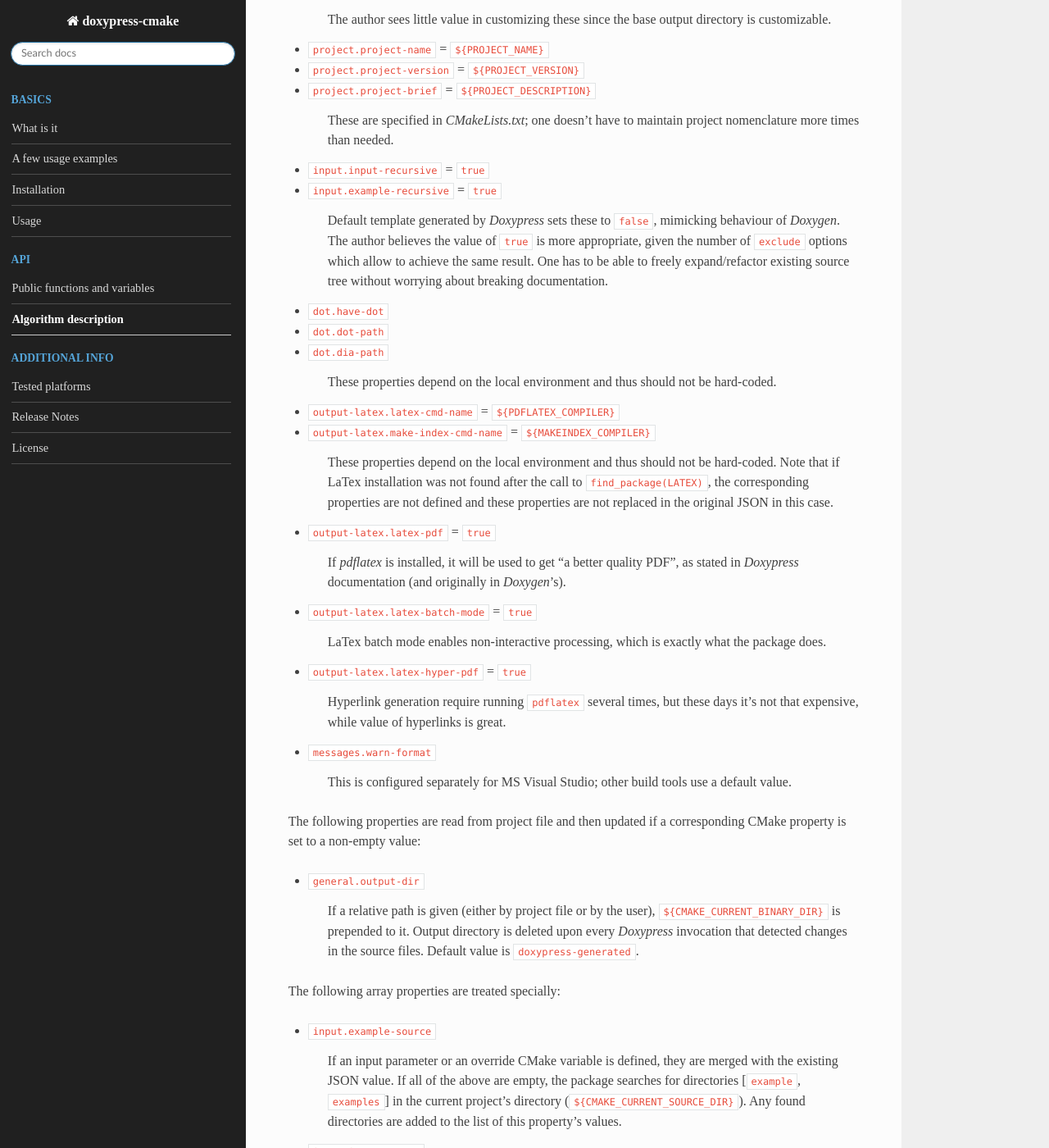
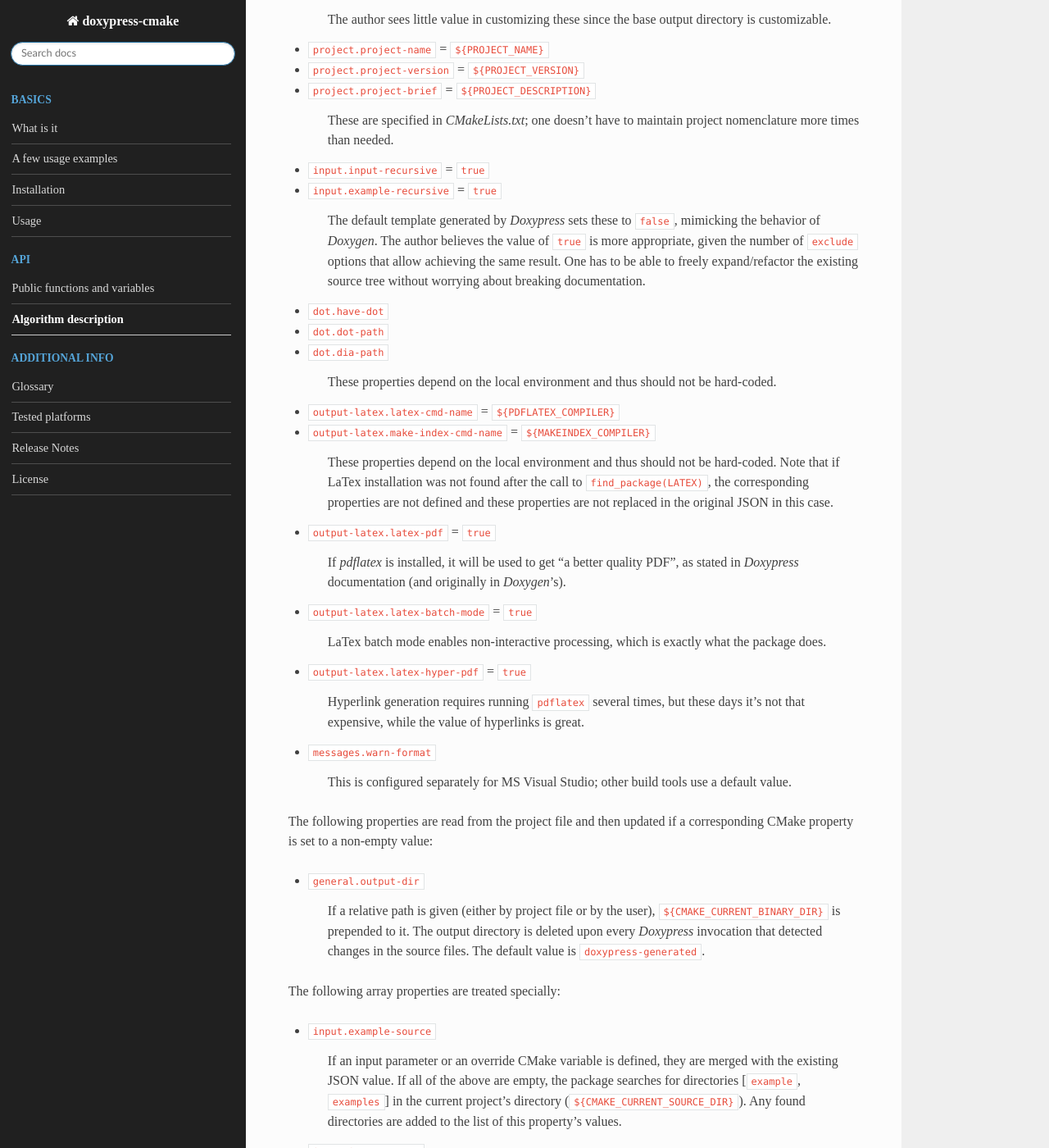
Before and after one commit to igor-chalenko/doxypress-cmake, a Sphinx documentation site: the page built from doc/source/description.rst, in a window 1280 px wide and 1400 px high, scrolled down 417 px. Shown: the whole window at 82% size. Built offline with Sphinx 7.4.7 and the Read the Docs theme 2.0.0, drawn with Linux system fonts in a browser that asks for light colours.

Commit message:
DP-37 Intermediate commit.

```diff
--- a/CMakeLists.txt
+++ b/CMakeLists.txt
@@ -28,8 +28,7 @@
 if (DEFINED CMAKE_INSTALL_LIBDIR)
     set(config_install_dir "${CMAKE_INSTALL_LIBDIR}/cmake/${PROJECT_NAME}")
 
-    install(FILES
-            ${CMAKE_CURRENT_SOURCE_DIR}/cmake/DoxypressCMake.cmake
+    install(DIRECTORY "${CMAKE_CURRENT_SOURCE_DIR}/cmake"
             DESTINATION ${config_install_dir})
 else()
     message(WARNING "CMAKE_INSTALL_LIBDIR is required (install step skipped).")
--- a/doc/source/BasicPlugin.rst
+++ b/doc/source/DoxypressCMake.rst
@@ -1,2 +1 @@
-.. cmake-module:: BasicPlugin.cmake
 .. cmake-module:: ../../cmake/DoxypressCMake.cmake
--- /dev/null
+++ b/doc/source/DoxypressCommon.rst
@@ -0,0 +1 @@
+.. cmake-module:: ../../cmake/DoxypressCommon.cmake
--- /dev/null
+++ b/doc/source/Setters.rst
@@ -0,0 +1 @@
+.. cmake-module:: ../../cmake/Setters.cmake
--- a/doc/source/description.rst
+++ b/doc/source/description.rst
@@ -29,11 +29,12 @@
 * ``input.input-recursive`` = ``true``
 * ``input.example-recursive`` = ``true``
 
-   Default template generated by `Doxypress` sets these to ``false``, mimicking
-   behaviour of `Doxygen`. The author believes the value of ``true`` is more
-   appropriate, given the number of ``exclude`` options which allow to achieve
-   the same result. One has to be able to freely expand/refactor existing
-   source tree without worrying about breaking documentation.
+   The default template generated by `Doxypress` sets these to ``false``,
+   mimicking the behavior of `Doxygen`. The author believes the value of
+   ``true`` is more appropriate, given the number of ``exclude`` options that
+   allow achieving the same result. One has to be able to freely
+   expand/refactor the existing source tree without worrying about breaking
+   documentation.
 
 * ``dot.have-dot``
 * ``dot.dot-path``
@@ -62,24 +63,24 @@
 
 * ``output-latex.latex-hyper-pdf`` = ``true``
 
-   Hyperlink generation require running ``pdflatex`` several times, but these
-   days it's not that expensive, while value of hyperlinks is great.
+   Hyperlink generation requires running ``pdflatex`` several times, but these
+   days it's not that expensive, while the value of hyperlinks is great.
 
 * ``messages.warn-format``
 
    This is configured separately for MS Visual Studio; other build tools
    use a default value.
 
-The following properties are read from project file and then updated if
+The following properties are read from the project file and then updated if
 a corresponding CMake property is set to a non-empty value:
 
 * ``general.output-dir``
 
    If a relative path is given (either by project file or by the user),
-   ``${CMAKE_CURRENT_BINARY_DIR}`` is prepended to it. Output directory is
+   ``${CMAKE_CURRENT_BINARY_DIR}`` is prepended to it. The output directory is
    deleted upon every `Doxypress` invocation that detected changes in the source
    files.
-   Default value is ``doxypress-generated``.
+   The default value is ``doxypress-generated``.
 
 The following array properties are treated specially:
 
--- a/doc/source/index.rst
+++ b/doc/source/index.rst
@@ -11,24 +11,27 @@
    :caption: Basics
 
    intro
-   BasicPlugin
 
 .. toctree::
    :maxdepth: 2
    :caption: API
 
    FindDoxypress
+   DoxypressCMake
+   DoxypressCommon
    api
    TPA
    DoxypressParameters
    JSONFunctions
    DoxypressTargets
+   Setters
    description
 
 .. toctree::
    :maxdepth: 2
    :caption: Additional info
 
+   glossary
    platforms
    changelog
    license
--- a/doc/source/intro.rst
+++ b/doc/source/intro.rst
@@ -11,8 +11,9 @@
   find_package(DoxypressCMake)
   doxypress_add_docs(INPUT_TARGET target_in_the_need_of_docs)
 
-The above code will generate a `Doxypress`' project file, and produce output
-under `${CMAKE_CURRENT_BINARY_DIR}/doxypress-generated`.
+The above code will generate a `Doxypress`' project file under
+``CMAKE_CURRENT_BINARY_DIR``. Documentation will be generated
+under ``CMAKE_CURRENT_BINARY_DIR``/``doxypress-generated``.
 
 .. _Doxypress: https://www.copperspice.com/docs/doxypress/index.html
 
```
Also changed, not shown: doc/source/glossary.rst (added, +19 -0 lines), 9 other files.
